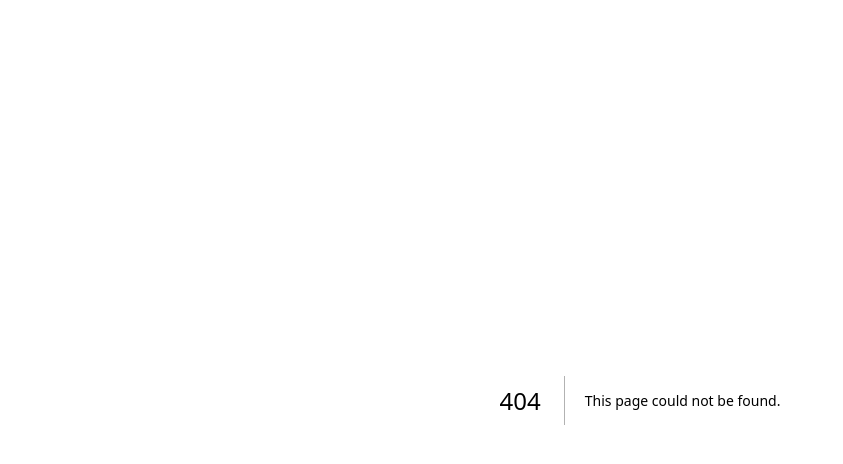
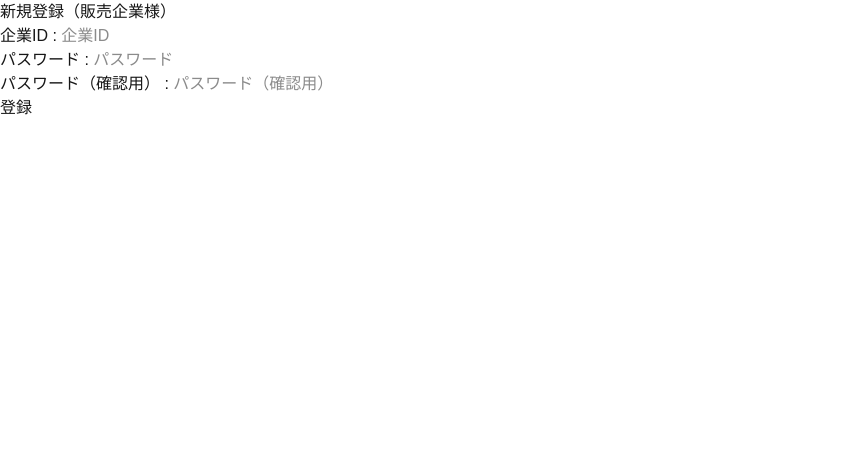
Before and after one commit to nakaken0627/my-portfolio, a Next.js app in the folder next.js/: page /CompanySignupPage in a window 1280 px wide. Before the commit this address had no page. Shown: the top 464 px of the page, without its empty margins (0-843 px from the left). Built offline with nearby package versions, Linux system fonts and the light colour scheme.

Commit message:
fix:recovered a file I accidentally deleted

```diff
--- /dev/null
+++ b/next.js/src/app/CompanySignupPage/components/auth/CompanySignupForm.tsx
@@ -0,0 +1,97 @@
+"use client";
+
+import { FormEvent, useState } from "react";
+import { useRouter } from "next/navigation";
+
+function CompanySignupForm() {
+  const [companyName, setCompanyName] = useState("");
+  const [companyPassword, setCompanyPassword] = useState("");
+  const [confirmedCompanyPassword, setConfirmedCompanyPassword] = useState("");
+  const [error, setError] = useState<string | null>(null);
+
+  const router = useRouter();
+
+  const handleSubmit = async (e: FormEvent<HTMLFormElement>) => {
+    e.preventDefault();
+    setError(null);
+
+    if (companyPassword !== confirmedCompanyPassword) {
+      return setError("パスワードが一致しません");
+    }
+
+    try {
+      const response = await fetch(
+        "http://localhost:3001/auth/company/signup",
+        {
+          method: "POST",
+          credentials: "include", //クロスオリジンであってもcookieをリクエストと一緒に送る場合に必須
+          headers: {
+            "Content-Type": "application/json",
+          },
+          body: JSON.stringify({ companyName, companyPassword }),
+        },
+      );
+
+      const data = await response.json();
+      console.log(data);
+
+      if (response.ok) {
+        console.log("サインアップ成功", data);
+        router.push("/MyCompanyPage");
+      } else {
+        console.log("登録済み");
+        setError(data.message || "サインアップに失敗しました");
+      }
+    } catch (error) {
+      console.error("サインアップエラー", error);
+      setError("ネットワークエラーが発生しました");
+    }
+  };
+
+  return (
+    <form onSubmit={handleSubmit}>
+      {error && <p style={{ color: "red" }}>{error}</p>}
+      <div>
+        <label htmlFor="companyName">企業ID : </label>
+        <input
+          type="text"
+          id="companyName"
+          name="companyName"
+          value={companyName}
+          placeholder="企業ID"
+          onChange={(e) => setCompanyName(e.target.value)}
+          required
+        />
+      </div>
+      <div>
+        <label htmlFor="companyPassword">パスワード : </label>
+        <input
+          type="text"
+          id="companyPassword"
+          name="companyPassword"
+          value={companyPassword}
+          placeholder="パスワード"
+          onChange={(e) => setCompanyPassword(e.target.value)}
+          required
+        />
+      </div>
+      <div>
+        <label htmlFor="confirmedCompanyPassword">
+          パスワード（確認用） :{" "}
+        </label>
+        <input
+          type="text"
+          id="confirmedCompanyPassword"
+          name="confirmedCompanyPassword"
+          value={confirmedCompanyPassword}
+          placeholder="パスワード（確認用）"
+          onChange={(e) => setConfirmedCompanyPassword(e.target.value)}
+          required
+        />
+      </div>
+      <button type="submit">登録</button>
+    </form>
+  );
+}
+
+export default CompanySignupForm;
--- /dev/null
+++ b/next.js/src/app/CompanySignupPage/page.tsx
@@ -0,0 +1,10 @@
+import CompanySignupForm from "./components/auth/CompanySignupForm";
+
+export default function SignupPage() {
+  return (
+    <div>
+      <h1>新規登録（販売企業様）</h1>
+      <CompanySignupForm />
+    </div>
+  );
+}
--- a/next.js/src/app/LoginPage/components/auth/LoginForm.tsx
+++ /dev/null
@@ -1,73 +0,0 @@
-"use client";
-
-import { FormEvent, useState } from "react";
-import { useRouter } from "next/navigation";
-
-function SigninForm() {
-  const [username, setUsername] = useState("");
-  const [password, setPassword] = useState("");
-  const [error, setError] = useState<string | null>(null);
-
-  const router = useRouter();
-
-  const handleSubmit = async (e: FormEvent<HTMLFormElement>) => {
-    e.preventDefault();
-    setError(null);
-
-    try {
-      const response = await fetch("http://localhost:3001/auth/login", {
-        method: "POST",
-        headers: {
-          "Content-Type": "application/json",
-        },
-        body: JSON.stringify({ username, password }),
-      });
-
-      const data = await response.json();
-      console.log(data);
-
-      if (response.ok) {
-        console.log("ログイン成功", data);
-        router.push("/dashboard");
-      } else {
-        setError(data.message || "ログインに失敗しました");
-      }
-    } catch (error) {
-      console.error("ログインエラー", error);
-      setError("ネットワークエラーが発生しました");
-    }
-  };
-
-  return (
-    <form onSubmit={handleSubmit}>
-      {error && <p style={{ color: "red" }}>{error}</p>}
-      <div>
-        <label htmlFor="username">ユーザー名 : </label>
-        <input
-          type="text"
-          id="username"
-          name="username"
-          value={username}
-          placeholder="ユーザー名"
-          onChange={(e) => setUsername(e.target.value)}
-          required
-        />
-      </div>
-      <div>
-        <label htmlFor="password">パスワード : </label>
-        <input
-          type="text"
-          id="password"
-          name="password"
-          value={password}
-          placeholder="パスワード"
-          onChange={(e) => setPassword(e.target.value)}
-          required
-        />
-      </div>
-      <button type="submit">登録</button>
-    </form>
-  );
-}
-
-export default SigninForm;
--- a/next.js/src/app/LoginPage/page.tsx
+++ /dev/null
@@ -1,10 +0,0 @@
-import LoginForm from "./components/auth/LoginForm";
-
-export default function SignupPage() {
-  return (
-    <div>
-      <h1>サインアップ</h1>
-      <LoginForm />
-    </div>
-  );
-}
```
